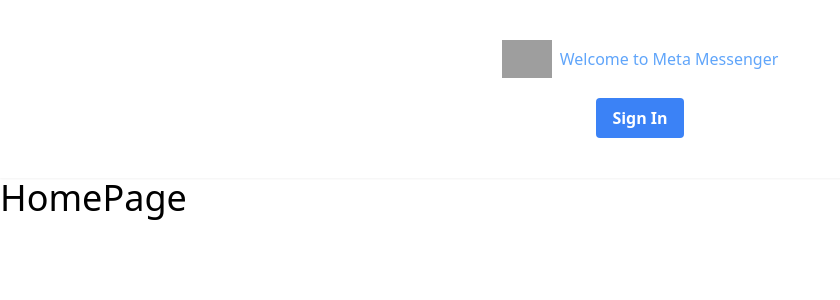
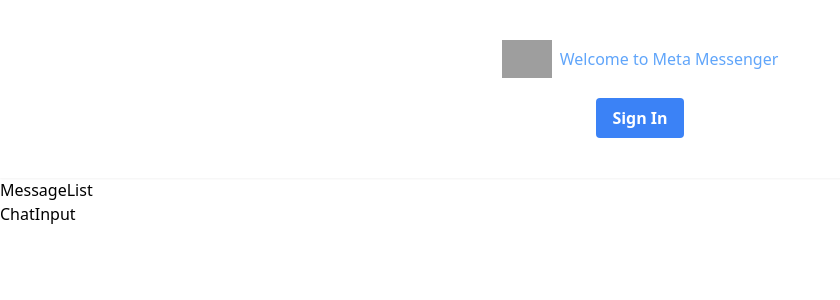
Before and after one commit to lucaspires-source/Meta-Messenger-Clone, a Next.js app: page / in a window 1280 px wide. Shown: the top 300 px of the page, without its empty margins (0-840 px from the left). Built offline with nearby package versions, Linux system fonts and the light colour scheme; grey boxes are pictures that could not be loaded.

Commit message:
getting a new file structure

```diff
--- /dev/null
+++ b/app/ChatInput.tsx
@@ -0,0 +1,7 @@
+function ChatInput() {
+  return (
+    <div>ChatInput</div>
+  )
+}
+
+export default ChatInput
--- /dev/null
+++ b/app/MessageList.tsx
@@ -0,0 +1,7 @@
+function MessageList() {
+  return (
+    <div>MessageList</div>
+  )
+}
+
+export default MessageList
--- a/app/page.tsx
+++ b/app/page.tsx
@@ -1,8 +1,13 @@
 import React from 'react'
+import ChatInput from './ChatInput'
+import MessageList from './MessageList'
 
 function HomePage() {
   return (
-    <div className='text-4xl'>HomePage</div>
+    <main>
+      <MessageList />
+      <ChatInput />
+    </main>
   )
 }
 
```
